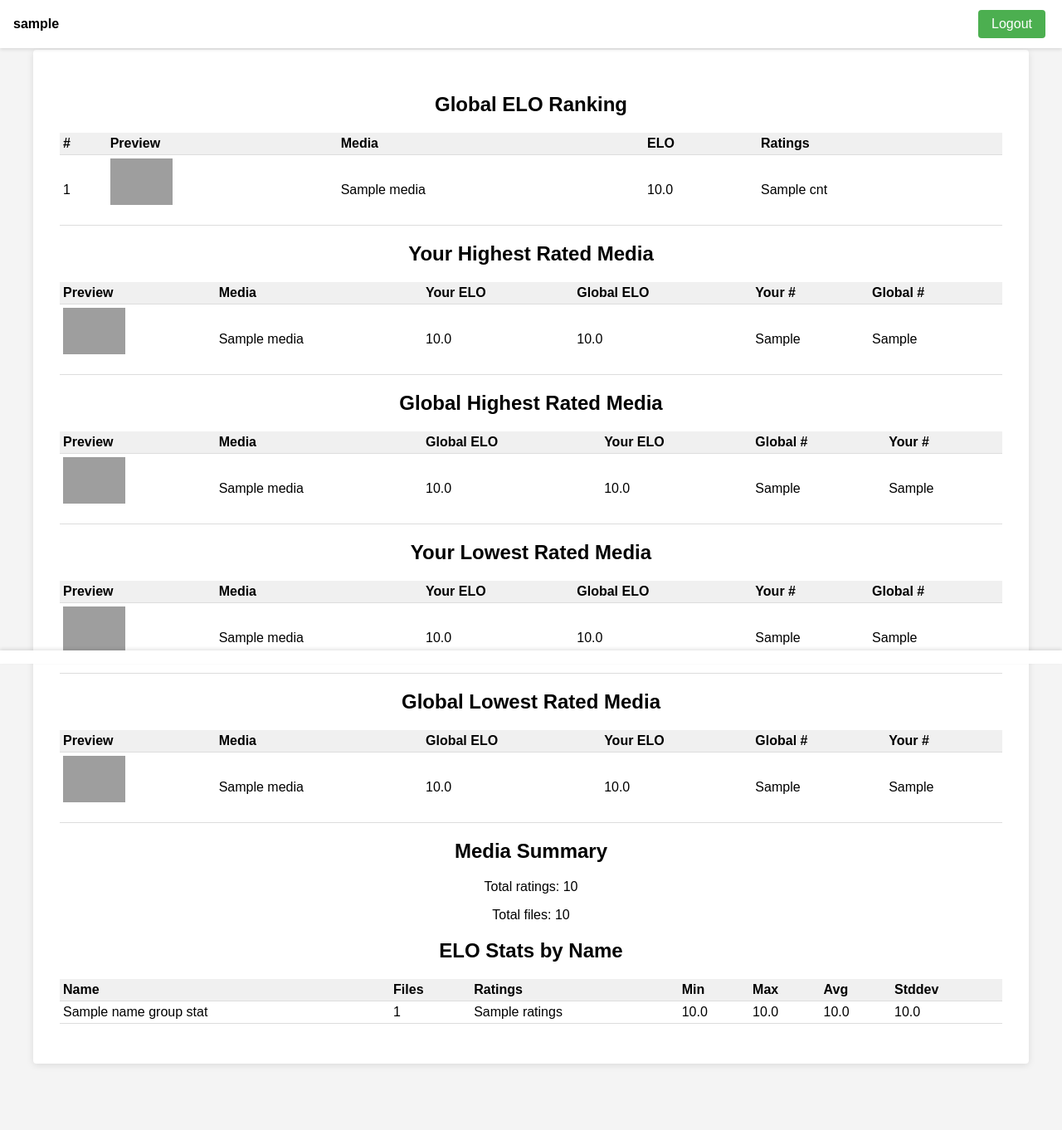
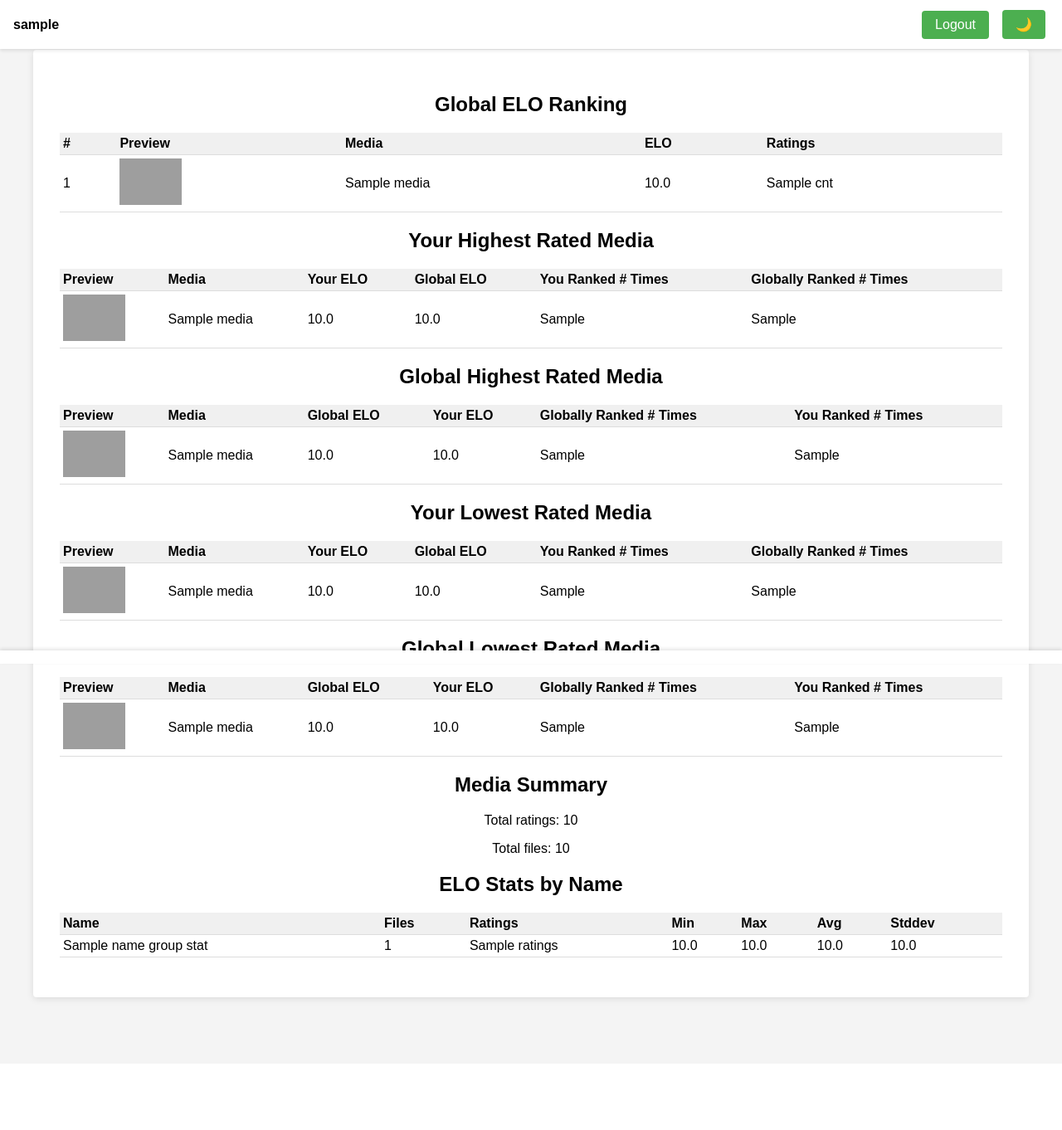
Before and after one commit to mullinmax/ranker, a FastAPI app: template app/templates/stats.html in a window 1280 px wide. Shown: the whole page at 83% size. After the commit the page ends 1210 px from the top, so only its background shows below. Run offline with FastAPI, Linux system fonts and the light colour scheme; the template is opened without the code that fills it: most values are stand-ins (such as "Sample title", 1, 10 or a date in 2020); parts of the project's set-up code (start-up, migrations or seed data) failed here and were passed over; grey boxes are pictures that could not be loaded.

Commit message:
Improve UI interactions

```diff
--- a/app/static/style.css
+++ b/app/static/style.css
@@ -5,19 +5,33 @@
 :root {
   --header-height: 60px;
   --footer-height: 80px;
+  --bg-color: #f4f4f4;
+  --text-color: #000;
+  --card-bg: #fff;
+  --header-bg: #fff;
+  --footer-bg: #fff;
 }
 
 body {
   font-family: Arial, sans-serif;
-  background-color: #f4f4f4;
+  background-color: var(--bg-color);
+  color: var(--text-color);
   margin: 0;
   padding-top: var(--header-height);
   padding-bottom: var(--footer-height);
   min-height: 100vh;
 }
 
+body.dark-mode {
+  --bg-color: #222;
+  --text-color: #eee;
+  --card-bg: #333;
+  --header-bg: #333;
+  --footer-bg: #333;
+}
+
 .container {
-  background: white;
+  background: var(--card-bg);
   padding: 2rem;
   box-shadow: 0 2px 8px rgba(0,0,0,0.1);
   border-radius: 4px;
@@ -227,10 +249,24 @@ img {
   background-color: #f0f0f0;
 }
 
+.stats-table th.sortable {
+  cursor: pointer;
+  position: relative;
+}
+
+.stats-table th.sortable .sort-arrow {
+  margin-left: 0.25rem;
+}
+
+.stats-table th[data-dir] {
+  background-color: #e0e0e0;
+}
+
 .thumbnail {
   max-width: 75px;
   max-height: 75px;
   object-fit: contain;
+  margin: 0;
 }
 
 @keyframes fade-in {
--- a/app/static/table-sort.js
+++ b/app/static/table-sort.js
@@ -2,7 +2,8 @@ document.addEventListener('DOMContentLoaded', () => {
   document.querySelectorAll('.stats-table').forEach(table => {
     const ths = table.querySelectorAll('th');
     ths.forEach((th, index) => {
-      th.style.cursor = 'pointer';
+      th.classList.add('sortable');
+      th.insertAdjacentHTML('beforeend', '<span class="sort-arrow"></span>');
       th.addEventListener('click', () => sortTable(table, index, th.dataset.type));
     });
   });
@@ -11,9 +12,11 @@ document.addEventListener('DOMContentLoaded', () => {
 function sortTable(table, col, type) {
   const tbody = table.tBodies[0];
   const rows = Array.from(tbody.querySelectorAll('tr'));
-  const th = table.querySelectorAll('th')[col];
+  const ths = table.querySelectorAll('th');
+  const th = ths[col];
   const dir = th.dataset.dir === 'asc' ? 'desc' : 'asc';
   th.dataset.dir = dir;
+  ths.forEach((header,i) => { if(i !== col) header.removeAttribute('data-dir'); });
   rows.sort((a, b) => {
     let x = a.children[col].textContent.trim();
     let y = b.children[col].textContent.trim();
@@ -26,4 +29,11 @@ function sortTable(table, col, type) {
     return 0;
   });
   rows.forEach(r => tbody.appendChild(r));
+  ths.forEach(header => {
+    const arrow = header.querySelector('.sort-arrow');
+    if(!arrow) return;
+    if(header.dataset.dir === 'asc') arrow.textContent = '▲';
+    else if(header.dataset.dir === 'desc') arrow.textContent = '▼';
+    else arrow.textContent = '';
+  });
 }
--- a/app/templates/base.html
+++ b/app/templates/base.html
@@ -6,9 +6,8 @@
 </head>
 <body{% if body_class %} class="{{ body_class }}"{% endif %}>
 <div class="container{% if container_class %} {{ container_class }}{% endif %}">
-{% if username %}
   <div class="header">
-    <span class="username">{{ username }}</span>
+    {% if username %}<span class="username">{{ username }}</span>{% endif %}
     {% if show_admin %}
     <form method="get" action="/admin">
       <button type="submit">Admin</button>
@@ -24,15 +23,38 @@
       <button type="submit">Back to Ranking</button>
     </form>
     {% endif %}
+    {% if username %}
     <form method="get" action="/logout">
       <button type="submit">Logout</button>
     </form>
+    {% endif %}
+    <button id="theme-toggle" type="button">🌙</button>
   </div>
-{% endif %}
 {% block content %}{% endblock %}
 </div>
 <div class="footer">
   {% block footer %}{% endblock %}
 </div>
+<script>
+function applyTheme(mode){
+  if(mode === 'dark'){
+    document.body.classList.add('dark-mode');
+    document.getElementById('theme-toggle').textContent = '☀️';
+  } else {
+    document.body.classList.remove('dark-mode');
+    document.getElementById('theme-toggle').textContent = '🌙';
+  }
+}
+
+const storedTheme = localStorage.getItem('theme');
+applyTheme(storedTheme);
+
+document.getElementById('theme-toggle').addEventListener('click', () => {
+  const dark = document.body.classList.contains('dark-mode');
+  const mode = dark ? 'light' : 'dark';
+  localStorage.setItem('theme', mode);
+  applyTheme(mode);
+});
+</script>
 </body>
 </html>
--- a/app/templates/stats.html
+++ b/app/templates/stats.html
@@ -4,7 +4,10 @@
 <h2>Global ELO Ranking</h2>
 {% if elo_ranking %}
 <table class="stats-table">
-  <tr><th data-type="number">#</th><th>Preview</th><th data-type="string">Media</th><th data-type="number">ELO</th><th data-type="number">Ratings</th></tr>
+  <thead>
+    <tr><th data-type="number">#</th><th>Preview</th><th data-type="string">Media</th><th data-type="number">ELO</th><th data-type="number">Ratings</th></tr>
+  </thead>
+  <tbody>
   {% for media, elo, cnt in elo_ranking %}
   <tr>
     <td>{{ loop.index }}</td>
@@ -14,6 +17,7 @@
     <td>{{ cnt }}</td>
   </tr>
   {% endfor %}
+  </tbody>
 </table>
 {% else %}
 <p>No rankings yet.</p>
@@ -21,7 +25,10 @@
 <h2>Your Highest Rated Media</h2>
 {% if user_highest %}
 <table class="stats-table">
-  <tr><th>Preview</th><th data-type="string">Media</th><th data-type="number">Your ELO</th><th data-type="number">Global ELO</th><th data-type="number">Your #</th><th data-type="number">Global #</th></tr>
+  <thead>
+    <tr><th>Preview</th><th data-type="string">Media</th><th data-type="number">Your ELO</th><th data-type="number">Global ELO</th><th data-type="number">You Ranked # Times</th><th data-type="number">Globally Ranked # Times</th></tr>
+  </thead>
+  <tbody>
   {% for media, user_score, global_score, user_cnt, global_cnt in user_highest %}
   <tr>
     <td><img class="thumbnail" src="/media/{{ media }}" alt="{{ media }}" /></td>
@@ -32,6 +39,7 @@
     <td>{{ global_cnt }}</td>
   </tr>
   {% endfor %}
+  </tbody>
 </table>
 {% else %}
 <p>No ratings yet.</p>
@@ -40,7 +48,10 @@
 <h2>Global Highest Rated Media</h2>
 {% if global_highest %}
 <table class="stats-table">
-  <tr><th>Preview</th><th data-type="string">Media</th><th data-type="number">Global ELO</th><th data-type="number">Your ELO</th><th data-type="number">Global #</th><th data-type="number">Your #</th></tr>
+  <thead>
+    <tr><th>Preview</th><th data-type="string">Media</th><th data-type="number">Global ELO</th><th data-type="number">Your ELO</th><th data-type="number">Globally Ranked # Times</th><th data-type="number">You Ranked # Times</th></tr>
+  </thead>
+  <tbody>
   {% for media, global_score, user_score, global_cnt, user_cnt in global_highest %}
   <tr>
     <td><img class="thumbnail" src="/media/{{ media }}" alt="{{ media }}" /></td>
@@ -51,6 +62,7 @@
     <td>{{ user_cnt }}</td>
   </tr>
   {% endfor %}
+  </tbody>
 </table>
 {% else %}
 <p>No ratings yet.</p>
@@ -59,7 +71,10 @@
 <h2>Your Lowest Rated Media</h2>
 {% if user_lowest %}
 <table class="stats-table">
-  <tr><th>Preview</th><th data-type="string">Media</th><th data-type="number">Your ELO</th><th data-type="number">Global ELO</th><th data-type="number">Your #</th><th data-type="number">Global #</th></tr>
+  <thead>
+    <tr><th>Preview</th><th data-type="string">Media</th><th data-type="number">Your ELO</th><th data-type="number">Global ELO</th><th data-type="number">You Ranked # Times</th><th data-type="number">Globally Ranked # Times</th></tr>
+  </thead>
+  <tbody>
   {% for media, user_score, global_score, user_cnt, global_cnt in user_lowest %}
   <tr>
     <td><img class="thumbnail" src="/media/{{ media }}" alt="{{ media }}" /></td>
@@ -70,6 +85,7 @@
     <td>{{ global_cnt }}</td>
   </tr>
   {% endfor %}
+  </tbody>
 </table>
 {% else %}
 <p>No ratings yet.</p>
@@ -78,7 +94,10 @@
 <h2>Global Lowest Rated Media</h2>
 {% if global_lowest %}
 <table class="stats-table">
-  <tr><th>Preview</th><th data-type="string">Media</th><th data-type="number">Global ELO</th><th data-type="number">Your ELO</th><th data-type="number">Global #</th><th data-type="number">Your #</th></tr>
+  <thead>
+    <tr><th>Preview</th><th data-type="string">Media</th><th data-type="number">Global ELO</th><th data-type="number">Your ELO</th><th data-type="number">Globally Ranked # Times</th><th data-type="number">You Ranked # Times</th></tr>
+  </thead>
+  <tbody>
   {% for media, global_score, user_score, global_cnt, user_cnt in global_lowest %}
   <tr>
     <td><img class="thumbnail" src="/media/{{ media }}" alt="{{ media }}" /></td>
@@ -89,6 +108,7 @@
     <td>{{ user_cnt }}</td>
   </tr>
   {% endfor %}
+  </tbody>
 </table>
 {% else %}
 <p>No ratings yet.</p>
@@ -100,7 +120,10 @@
 <h2>ELO Stats by Name</h2>
 {% if name_group_stats %}
 <table class="stats-table">
-  <tr><th data-type="string">Name</th><th data-type="number">Files</th><th data-type="number">Ratings</th><th data-type="number">Min</th><th data-type="number">Max</th><th data-type="number">Avg</th><th data-type="number">Stddev</th></tr>
+  <thead>
+    <tr><th data-type="string">Name</th><th data-type="number">Files</th><th data-type="number">Ratings</th><th data-type="number">Min</th><th data-type="number">Max</th><th data-type="number">Avg</th><th data-type="number">Stddev</th></tr>
+  </thead>
+  <tbody>
   {% for name, count, ratings, mn, mx, avg, std in name_group_stats %}
   <tr>
     <td>{{ name }}</td>
@@ -112,6 +135,7 @@
     <td>{{ '%.1f' % std }}</td>
   </tr>
   {% endfor %}
+  </tbody>
 </table>
 {% else %}
 <p>No ELO data yet.</p>
```
Also changed, not shown: other parts of app/static/style.css (+15 -7 lines).
